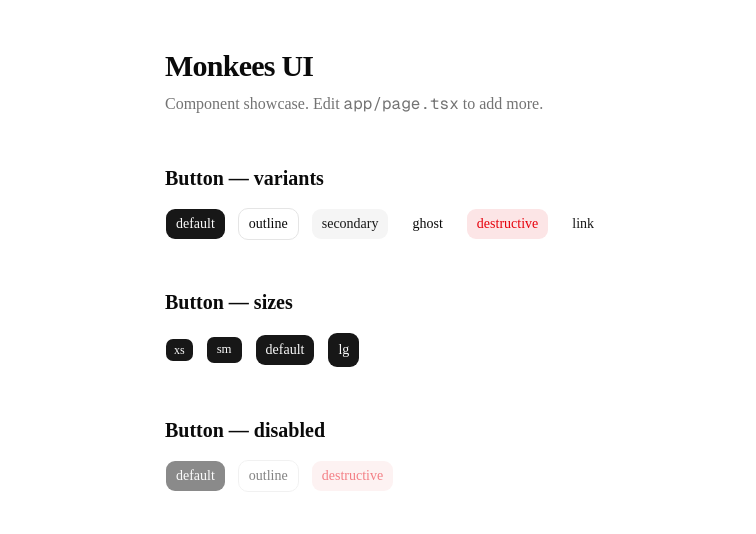
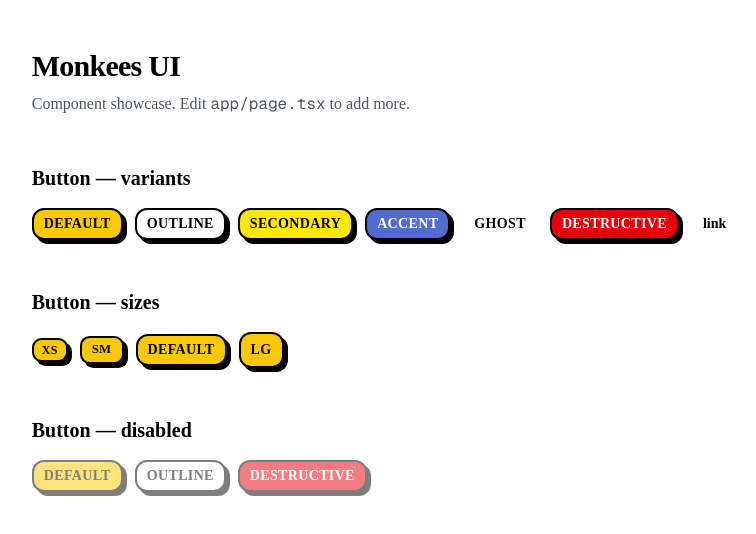
Before and after one commit to MonkeesAreKey/monkees-ui, a Next.js app: page / in a window 1280 px wide. Shown: the top 534 px of the page, without its empty margins (255-1011 px from the left). Built offline with nearby package versions, Linux system fonts and the light colour scheme.

Commit message:
feat: apply Monkees palette and brutalist Button style
- Tokens: yellow #fac800 primary, #fee700 secondary, #526bce accent, hard black borders
- Button: 2px black border, 4px hard offset shadow, press-down on active
- Add accent variant to Button

```diff
--- a/app/globals.css
+++ b/app/globals.css
@@ -49,30 +49,33 @@
 }
 
 :root {
-  --background: oklch(1 0 0);
-  --foreground: oklch(0.145 0 0);
-  --card: oklch(1 0 0);
-  --card-foreground: oklch(0.145 0 0);
-  --popover: oklch(1 0 0);
-  --popover-foreground: oklch(0.145 0 0);
-  --primary: oklch(0.205 0 0);
-  --primary-foreground: oklch(0.985 0 0);
-  --secondary: oklch(0.97 0 0);
-  --secondary-foreground: oklch(0.205 0 0);
-  --muted: oklch(0.97 0 0);
-  --muted-foreground: oklch(0.556 0 0);
-  --accent: oklch(0.97 0 0);
-  --accent-foreground: oklch(0.205 0 0);
+  --background: #ffffff;
+  --foreground: #000000;
+  --card: #ffffff;
+  --card-foreground: #000000;
+  --popover: #ffffff;
+  --popover-foreground: #000000;
+  --primary: #fac800;
+  --primary-foreground: #000000;
+  --secondary: #fee700;
+  --secondary-foreground: #000000;
+  --muted: #f3f4f6;
+  --muted-foreground: #4b5563;
+  --accent: #526bce;
+  --accent-foreground: #ffffff;
   --destructive: oklch(0.577 0.245 27.325);
-  --border: oklch(0.922 0 0);
-  --input: oklch(0.922 0 0);
-  --ring: oklch(0.708 0 0);
+  --border: #000000;
+  --input: #000000;
+  --ring: #fac800;
   --chart-1: oklch(0.87 0 0);
   --chart-2: oklch(0.556 0 0);
   --chart-3: oklch(0.439 0 0);
   --chart-4: oklch(0.371 0 0);
   --chart-5: oklch(0.269 0 0);
-  --radius: 0.625rem;
+  --radius: 0.75rem;
+  --shadow-monkee-sm: 2px 2px 0 0 #000;
+  --shadow-monkee: 4px 4px 0 0 #000;
+  --shadow-monkee-lg: 8px 8px 0 0 #000;
   --sidebar: oklch(0.985 0 0);
   --sidebar-foreground: oklch(0.145 0 0);
   --sidebar-primary: oklch(0.205 0 0);
--- a/app/page.tsx
+++ b/app/page.tsx
@@ -4,6 +4,7 @@ const variants = [
   "default",
   "outline",
   "secondary",
+  "accent",
   "ghost",
   "destructive",
   "link",
--- a/components/ui/button.tsx
+++ b/components/ui/button.tsx
@@ -4,20 +4,23 @@ import { cva, type VariantProps } from "class-variance-authority"
 import { cn } from "@/lib/utils"
 
 const buttonVariants = cva(
-  "group/button inline-flex shrink-0 items-center justify-center rounded-lg border border-transparent bg-clip-padding text-sm font-medium whitespace-nowrap transition-all outline-none select-none focus-visible:border-ring focus-visible:ring-3 focus-visible:ring-ring/50 active:not-aria-[haspopup]:translate-y-px disabled:pointer-events-none disabled:opacity-50 aria-invalid:border-destructive aria-invalid:ring-3 aria-invalid:ring-destructive/20 dark:aria-invalid:border-destructive/50 dark:aria-invalid:ring-destructive/40 [&_svg]:pointer-events-none [&_svg]:shrink-0 [&_svg:not([class*='size-'])]:size-4",
+  "group/button inline-flex shrink-0 items-center justify-center rounded-lg border-2 border-black text-sm font-bold uppercase tracking-wide whitespace-nowrap outline-none select-none transition-[transform,box-shadow] duration-150 hover:-translate-x-[1px] hover:-translate-y-[1px] hover:shadow-[5px_5px_0_0_#000] active:translate-x-[2px] active:translate-y-[2px] active:shadow-none focus-visible:ring-3 focus-visible:ring-ring/50 disabled:pointer-events-none disabled:opacity-50 [&_svg]:pointer-events-none [&_svg]:shrink-0 [&_svg:not([class*='size-'])]:size-4",
   {
     variants: {
       variant: {
-        default: "bg-primary text-primary-foreground [a]:hover:bg-primary/80",
+        default:
+          "bg-primary text-primary-foreground shadow-[4px_4px_0_0_#000]",
         outline:
-          "border-border bg-background hover:bg-muted hover:text-foreground aria-expanded:bg-muted aria-expanded:text-foreground dark:border-input dark:bg-input/30 dark:hover:bg-input/50",
+          "bg-background text-foreground shadow-[4px_4px_0_0_#000] hover:bg-muted",
         secondary:
-          "bg-secondary text-secondary-foreground hover:bg-secondary/80 aria-expanded:bg-secondary aria-expanded:text-secondary-foreground",
+          "bg-secondary text-secondary-foreground shadow-[4px_4px_0_0_#000]",
         ghost:
-          "hover:bg-muted hover:text-foreground aria-expanded:bg-muted aria-expanded:text-foreground dark:hover:bg-muted/50",
+          "border-transparent shadow-none hover:bg-muted hover:translate-x-0 hover:translate-y-0 hover:shadow-none active:translate-x-0 active:translate-y-0",
         destructive:
-          "bg-destructive/10 text-destructive hover:bg-destructive/20 focus-visible:border-destructive/40 focus-visible:ring-destructive/20 dark:bg-destructive/20 dark:hover:bg-destructive/30 dark:focus-visible:ring-destructive/40",
-        link: "text-primary underline-offset-4 hover:underline",
+          "bg-destructive text-white shadow-[4px_4px_0_0_#000]",
+        accent:
+          "bg-accent text-accent-foreground shadow-[4px_4px_0_0_#000]",
+        link: "border-transparent shadow-none normal-case tracking-normal text-foreground underline-offset-4 hover:underline hover:translate-x-0 hover:translate-y-0 hover:shadow-none active:translate-x-0 active:translate-y-0",
       },
       size: {
         default:
--- a/registry/monkees/ui/button.tsx
+++ b/registry/monkees/ui/button.tsx
@@ -4,20 +4,23 @@ import { cva, type VariantProps } from "class-variance-authority"
 import { cn } from "@/lib/utils"
 
 const buttonVariants = cva(
-  "group/button inline-flex shrink-0 items-center justify-center rounded-lg border border-transparent bg-clip-padding text-sm font-medium whitespace-nowrap transition-all outline-none select-none focus-visible:border-ring focus-visible:ring-3 focus-visible:ring-ring/50 active:not-aria-[haspopup]:translate-y-px disabled:pointer-events-none disabled:opacity-50 aria-invalid:border-destructive aria-invalid:ring-3 aria-invalid:ring-destructive/20 dark:aria-invalid:border-destructive/50 dark:aria-invalid:ring-destructive/40 [&_svg]:pointer-events-none [&_svg]:shrink-0 [&_svg:not([class*='size-'])]:size-4",
+  "group/button inline-flex shrink-0 items-center justify-center rounded-lg border-2 border-black text-sm font-bold uppercase tracking-wide whitespace-nowrap outline-none select-none transition-[transform,box-shadow] duration-150 hover:-translate-x-[1px] hover:-translate-y-[1px] hover:shadow-[5px_5px_0_0_#000] active:translate-x-[2px] active:translate-y-[2px] active:shadow-none focus-visible:ring-3 focus-visible:ring-ring/50 disabled:pointer-events-none disabled:opacity-50 [&_svg]:pointer-events-none [&_svg]:shrink-0 [&_svg:not([class*='size-'])]:size-4",
   {
     variants: {
       variant: {
-        default: "bg-primary text-primary-foreground [a]:hover:bg-primary/80",
+        default:
+          "bg-primary text-primary-foreground shadow-[4px_4px_0_0_#000]",
         outline:
-          "border-border bg-background hover:bg-muted hover:text-foreground aria-expanded:bg-muted aria-expanded:text-foreground dark:border-input dark:bg-input/30 dark:hover:bg-input/50",
+          "bg-background text-foreground shadow-[4px_4px_0_0_#000] hover:bg-muted",
         secondary:
-          "bg-secondary text-secondary-foreground hover:bg-secondary/80 aria-expanded:bg-secondary aria-expanded:text-secondary-foreground",
+          "bg-secondary text-secondary-foreground shadow-[4px_4px_0_0_#000]",
         ghost:
-          "hover:bg-muted hover:text-foreground aria-expanded:bg-muted aria-expanded:text-foreground dark:hover:bg-muted/50",
+          "border-transparent shadow-none hover:bg-muted hover:translate-x-0 hover:translate-y-0 hover:shadow-none active:translate-x-0 active:translate-y-0",
         destructive:
-          "bg-destructive/10 text-destructive hover:bg-destructive/20 focus-visible:border-destructive/40 focus-visible:ring-destructive/20 dark:bg-destructive/20 dark:hover:bg-destructive/30 dark:focus-visible:ring-destructive/40",
-        link: "text-primary underline-offset-4 hover:underline",
+          "bg-destructive text-white shadow-[4px_4px_0_0_#000]",
+        accent:
+          "bg-accent text-accent-foreground shadow-[4px_4px_0_0_#000]",
+        link: "border-transparent shadow-none normal-case tracking-normal text-foreground underline-offset-4 hover:underline hover:translate-x-0 hover:translate-y-0 hover:shadow-none active:translate-x-0 active:translate-y-0",
       },
       size: {
         default:
```
Also changed, not shown: public/r/button.json (+1 -1 lines).
